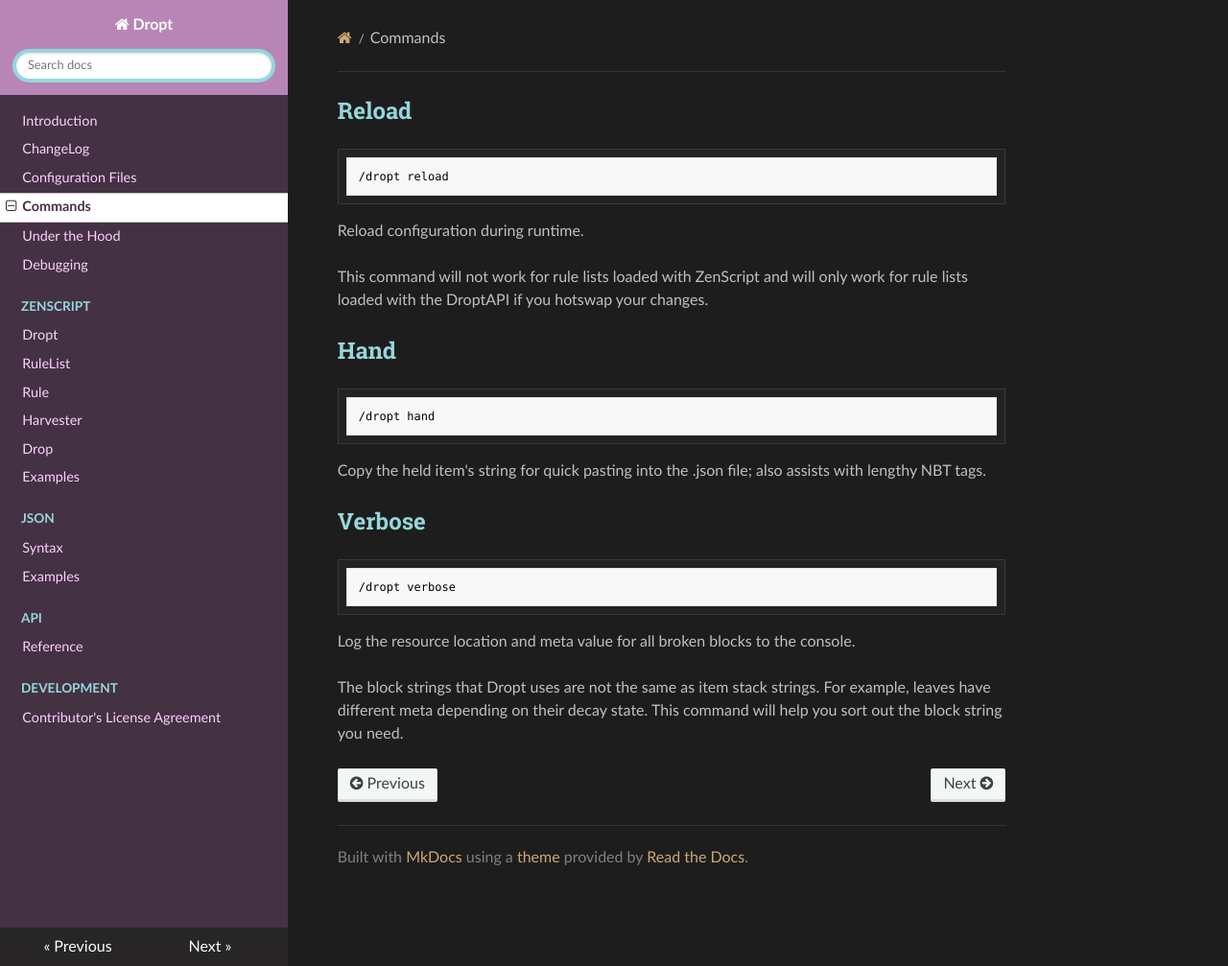
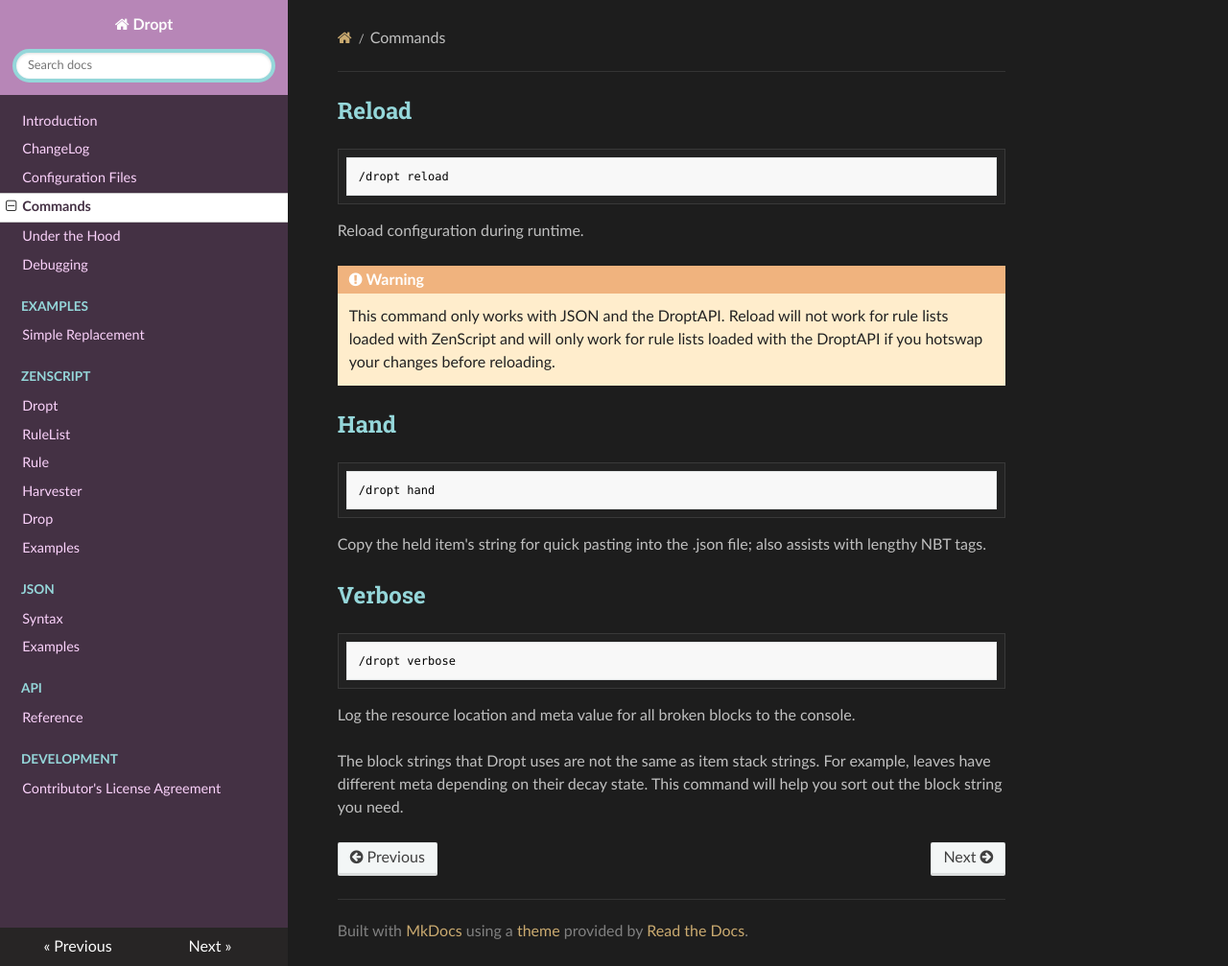
Before and after one commit to codetaylor/dropt-1.12, an MkDocs documentation site: the page built from docs/commands.md, in a window 1280 px wide and 1007 px high. Shown: the whole window at 96% size. Built offline with MkDocs 1.6.1, drawn with Linux system fonts in a browser that asks for light colours; nearby versions of some CDN libraries; old or Windows-style settings are respelled for this version of MkDocs.

Commit message:
Update docs

```diff
--- a/docs/commands.md
+++ b/docs/commands.md
@@ -6,7 +6,9 @@
 
 Reload configuration during runtime.
 
-This command will not work for rule lists loaded with ZenScript and will only work for rule lists loaded with the DroptAPI if you hotswap your changes.
+!!! warning
+    This command only works with JSON and the DroptAPI.
+    Reload will not work for rule lists loaded with ZenScript and will only work for rule lists loaded with the DroptAPI if you hotswap your changes before reloading.
 
 ## Hand
 
--- a/docs/custom.css
+++ b/docs/custom.css
@@ -131,7 +131,7 @@
     overflow-x: auto;
     color: #BBB;
     -webkit-text-size-adjust: none;
-    font-size: 16px;
+    /*font-size: 16px;*/
 }
 
 .hljs-comment, .diff .hljs-header, .hljs-javadoc {
@@ -152,3 +152,27 @@
 .hljs-string, .hljs-tag .hljs-value, .hljs-phpdoc, .hljs-dartdoc, .tex .hljs-formula {
     color: #caaa70;
 }
+
+.hljs-tag, .hljs-attribute {
+    color: #95d7da;
+}
+
+.hljs-tag .hljs-title {
+    color: #95d7da;
+}
+
+div.admonition.warning, div.admonition.note {
+    color: #222;
+}
+
+div.admonition.warning a, div.admonition.note a {
+    font-weight: bold;
+}
+
+div.admonition.note a {
+    color: #6ab0de;
+}
+
+div.admonition a:hover {
+    color: #000;
+}
--- a/mkdocs.yml
+++ b/mkdocs.yml
@@ -7,6 +7,8 @@
 - Commands: commands.md
 - Under the Hood: howitworks.md
 - Debugging: debugging.md
+- Examples:
+  - Simple Replacement: examples/simple_replacement.md
 - ZenScript:
   - Dropt: zs/dropt.md
   - RuleList: zs/rulelist.md
```
Also changed, not shown: docs/examples/simple_replacement.md (added, +75 -0 lines).
